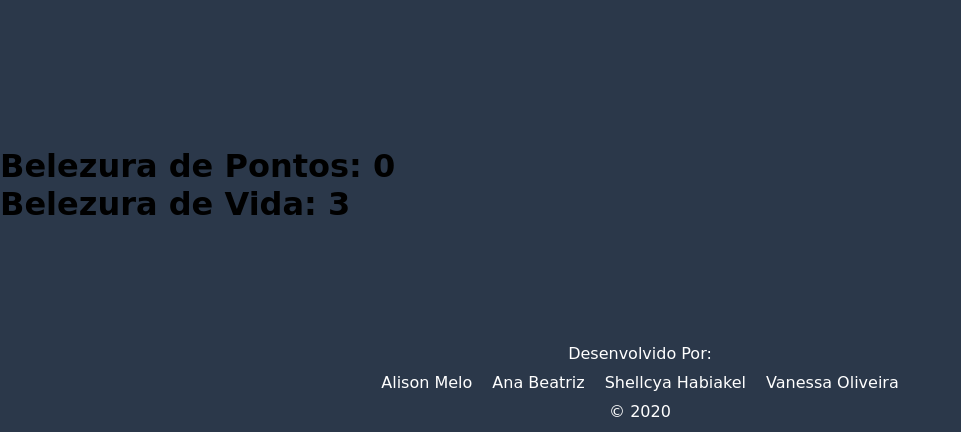
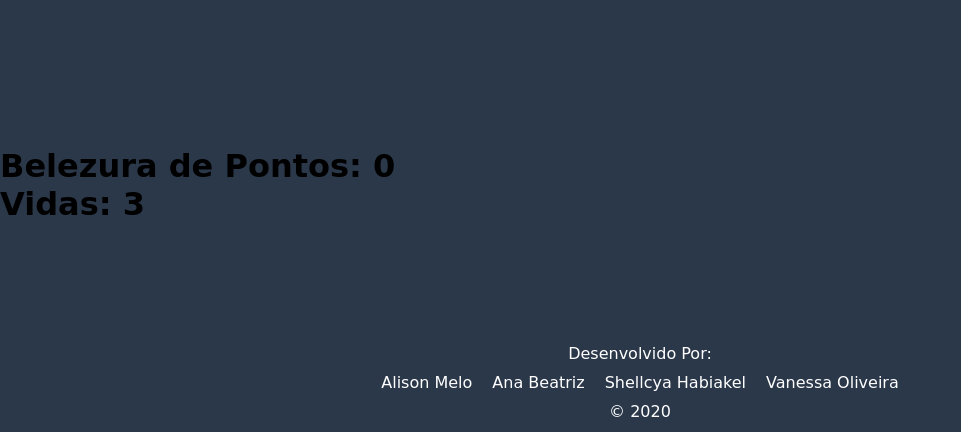
Before and after one commit to nessalive/playPedraPapelTesoura, a plain HTML site: page index.html in a window 1280 px wide. Shown: the part 368-800 px from the top of the page, without its empty margins (0-961 px from the left). Drawn offline with Linux system fonts and the light colour scheme; a web font is replaced by a local one.

Commit message:
Update index.html

```diff
--- a/index.html
+++ b/index.html
@@ -26,7 +26,7 @@
             Belezura de Pontos: 0
         </h1>
         <h1 id="vida">
-            Belezura de Vida: 3
+            Vidas: 3
         </h1>
     </main>
     <footer class="footer">
```
